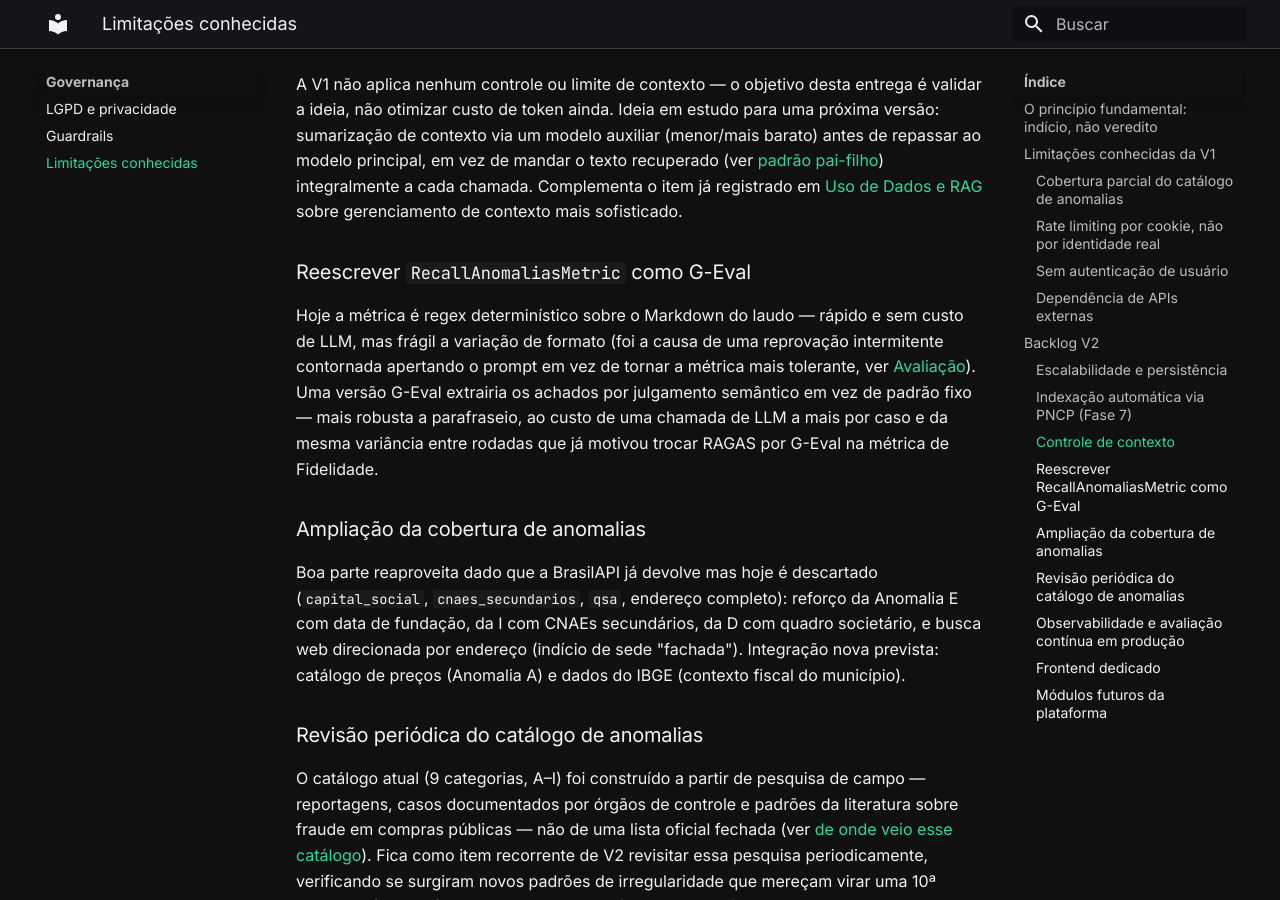
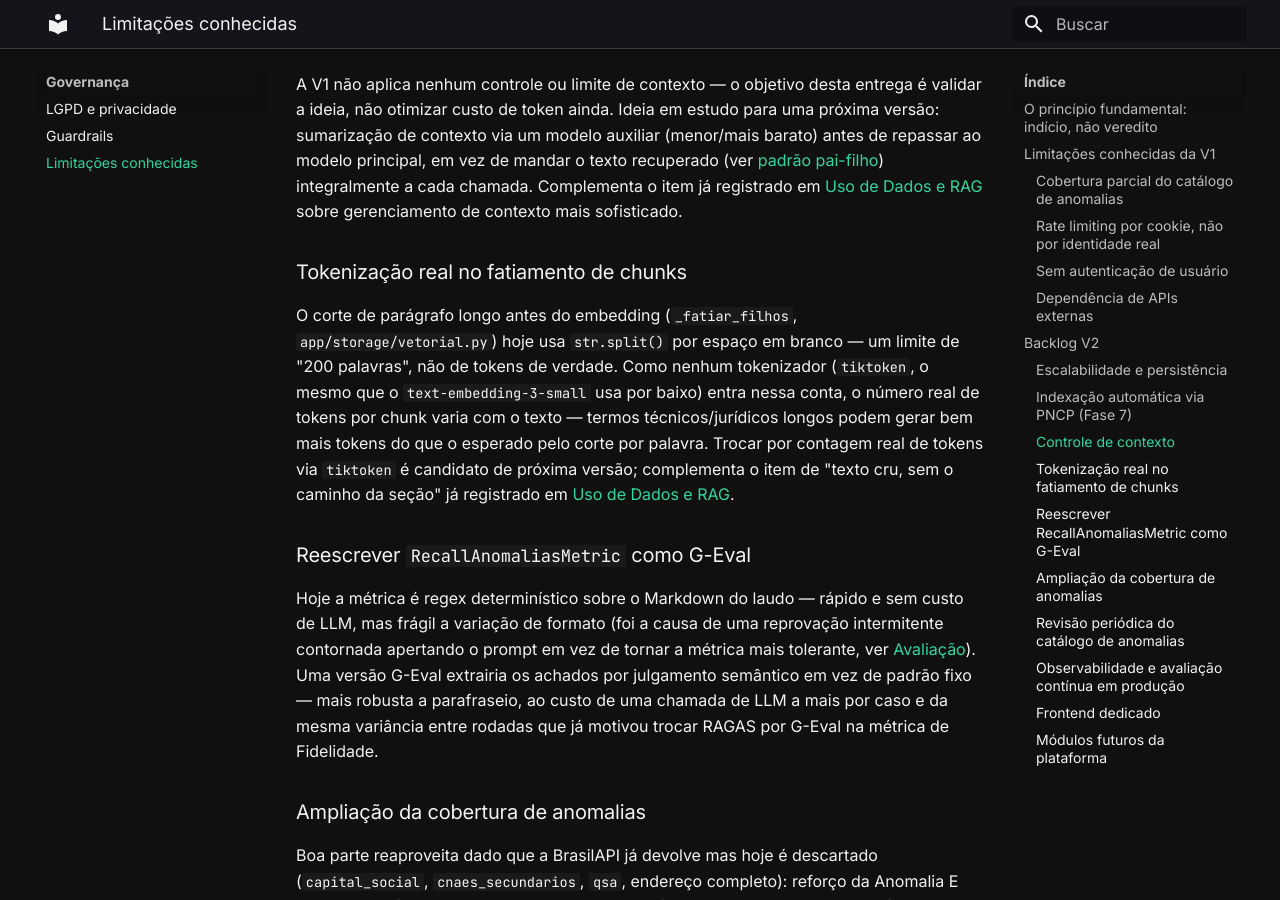
Before and after one commit to Moreira-89/auditor-cidadao, an MkDocs documentation site: the page built from docs/governanca/limitacoes.md, in a window 1280 px wide and 900 px high, scrolled down 2468 px. Built offline with MkDocs 1.6.1 and Material for MkDocs 9.7.7, drawn with Linux system fonts in a browser that asks for light colours.

Commit message:
docs(apresentacao): registra falta de tokenização real no pré-embedding
O fatiamento de chunk longo antes do embedding usa split() por
palavra (limite de "200 palavras"), não um tokenizador de verdade
(tiktoken) — descoberto revisando a apresentação. Adiciona como
próximo passo na apresentação e em docs/governanca/limitacoes.md,
com cue correspondente no roteiro.

Co-Authored-By: Claude Sonnet 5 <noreply@anthropic.com>
Claude-Session: https://claude.ai/code/session_01WGvurxqjfAwJM8Vrxpx17i

```diff
--- a/docs/governanca/limitacoes.md
+++ b/docs/governanca/limitacoes.md
@@ -75,6 +75,15 @@ integralmente a cada chamada. Complementa o item já registrado em
 [Uso de Dados e RAG](../ia/rag_dados.md#limitacoes-conhecidas-do-retrieval) sobre gerenciamento de
 contexto mais sofisticado.
 
+### Tokenização real no fatiamento de chunks
+O corte de parágrafo longo antes do embedding (`_fatiar_filhos`, `app/storage/vetorial.py`) hoje usa
+`str.split()` por espaço em branco — um limite de "200 palavras", não de tokens de verdade. Como
+nenhum tokenizador (`tiktoken`, o mesmo que o `text-embedding-3-small` usa por baixo) entra nessa
+conta, o número real de tokens por chunk varia com o texto — termos técnicos/jurídicos longos podem
+gerar bem mais tokens do que o esperado pelo corte por palavra. Trocar por contagem real de tokens
+via `tiktoken` é candidato de próxima versão; complementa o item de "texto cru, sem o caminho da
+seção" já registrado em [Uso de Dados e RAG](../ia/rag_dados.md#limitacoes-conhecidas-do-retrieval).
+
 ### Reescrever `RecallAnomaliasMetric` como G-Eval
 Hoje a métrica é regex determinístico sobre o Markdown do laudo — rápido e sem custo de LLM, mas
 frágil a variação de formato (foi a causa de uma reprovação intermitente contornada apertando o
--- a/frontend/public/apresentacao/index.html
+++ b/frontend/public/apresentacao/index.html
@@ -690,6 +690,7 @@ Essa empresa tem sanção?
                     <li data-reveal>Expandir o golden dataset para <strong>30+ casos</strong> cobrindo as 9 categorias.</li>
                     <li data-reveal><strong>Em estudo:</strong> sistema de observabilidade centralizando tokens, requisições e logs — com avaliação contínua do modelo já em produção, não só sob demanda.</li>
                     <li data-reveal>Controle de contexto — hoje não há nenhum (V1 é só validação); a ideia é sumarizar com um modelo auxiliar antes de repassar ao modelo principal.</li>
+                    <li data-reveal>Tokenização real (<code>tiktoken</code>) no fatiamento de chunks — hoje é <code>split()</code> por palavra, não por token.</li>
                 </ul>
             </div>
             <div class="split-visual" data-reveal>
```
Also changed, not shown: frontend/public/apresentacao/roteiro.md (+6 -0 lines).
